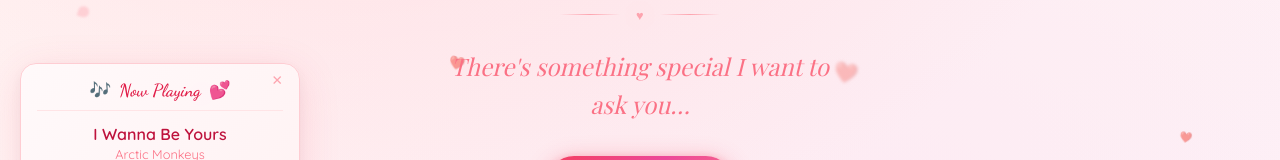
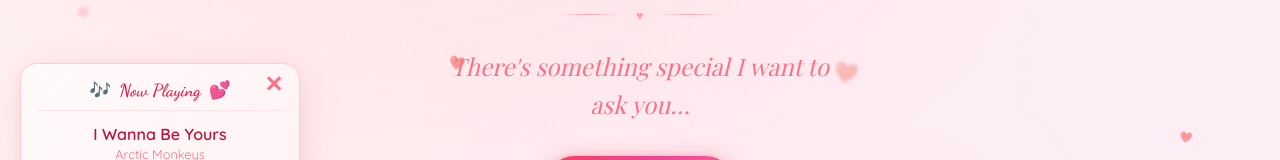
Before and after one commit to BigDon999/Happy-valentines-day, a Next.js app: page / in a window 1280 px wide. Shown: the part 429-589 px from the top of the page. Built offline with nearby package versions, Linux system fonts and the light colour scheme; a web font is replaced by a local one.

Commit message:
Make music player close button bigger and thicker

```diff
--- a/app/globals.css
+++ b/app/globals.css
@@ -1220,15 +1220,16 @@ body {
 
 .music-close {
   position: absolute;
-  top: 8px;
-  right: 10px;
+  top: 6px;
+  right: 8px;
   background: none;
   border: none;
   cursor: pointer;
-  font-size: 0.85rem;
-  color: var(--rose-300);
-  transition: color 0.2s;
-  padding: 2px 6px;
+  font-size: 1.4rem;
+  font-weight: 700;
+  color: var(--rose-400);
+  transition: color 0.2s, transform 0.2s;
+  padding: 4px 8px;
   line-height: 1;
 }
 
```
